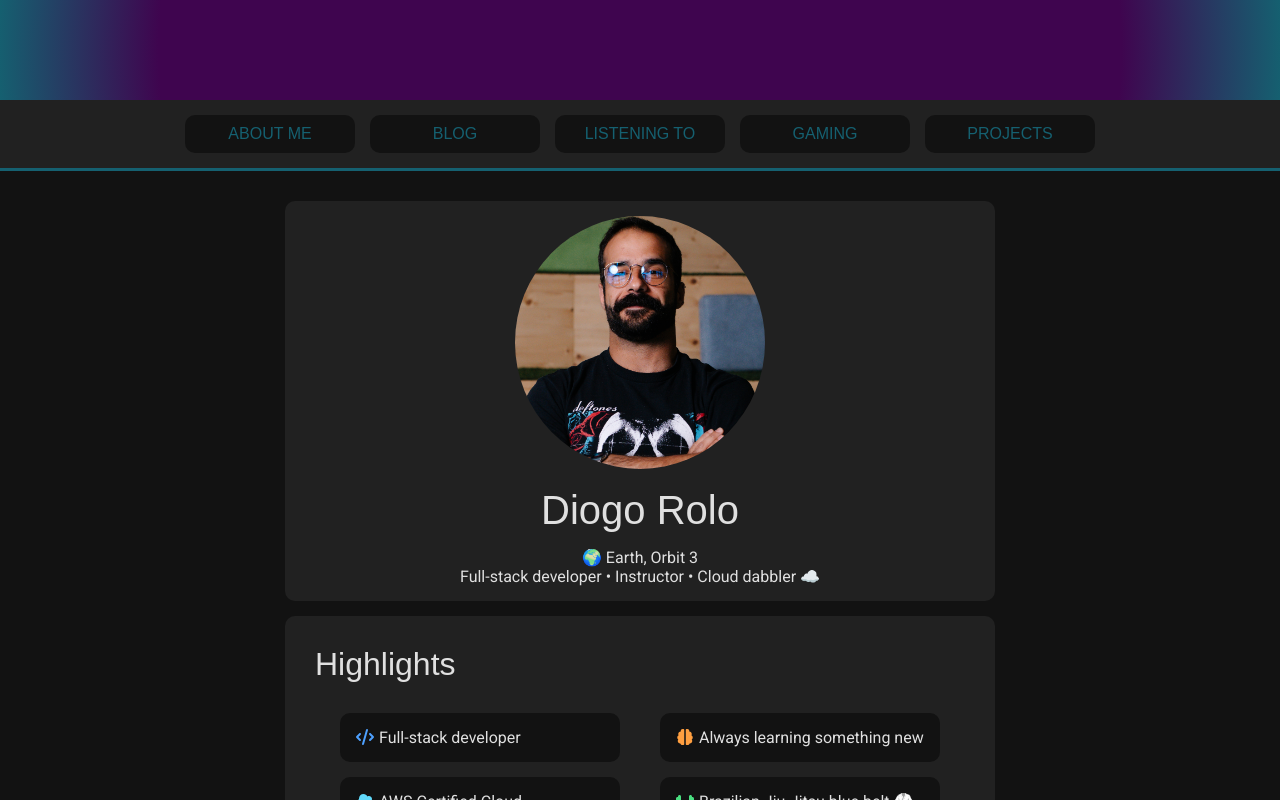
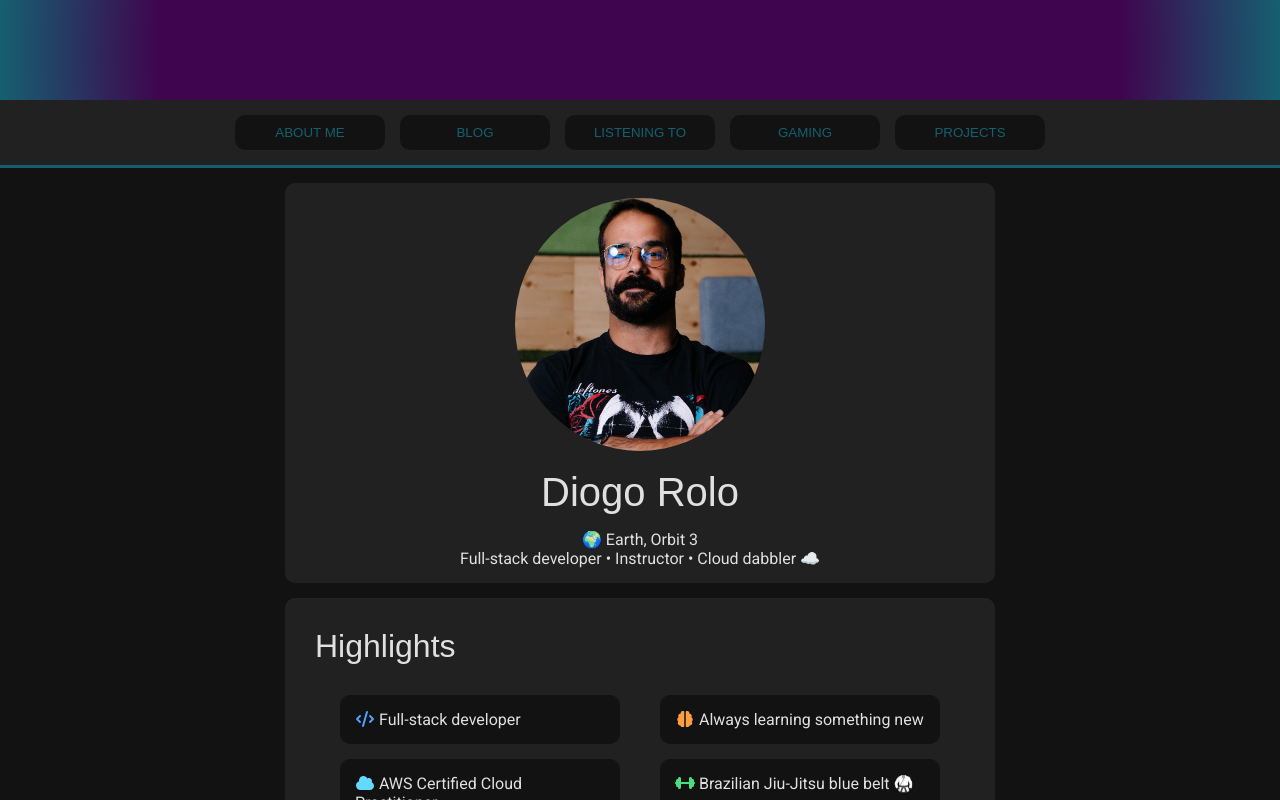
Before and after one commit to RoloMiniCoder/my-profile, a React (Vite) app: page / in a window 1280 px wide. Shown: the top 800 px of the page. Built offline with nearby package versions, Linux system fonts and the light colour scheme; no server answers; a web font is replaced by a local one.

Commit message:
Refactor top navigation

```diff
--- a/src/App.jsx
+++ b/src/App.jsx
@@ -2,7 +2,8 @@ import {
   BrowserRouter as Router,
   Routes,
   Route,
-  Link
+  Link,
+  useLocation
 } from 'react-router-dom';
 import useDataPollingFetching from './hooks/useDataPollingFetching';
 
@@ -25,44 +26,31 @@ function Quote() {
     </div>)
 }
 
+function Button({ buttonText, linkTo }) {
+
+  const pathname = useLocation().pathname;
+  const isActive = pathname === linkTo;
+
+  return (
+    <Link to={linkTo}>
+      <button type='button' className={`link-button ${isActive ? 'active' : ''}`}>
+        {buttonText}
+      </button>
+    </Link>
+  )
+}
+
 function App() {
-
   return (
     <Router>
       <Quote />
-      <header>
-        <nav>
-          <div>
-            <ul id='top-nav'>
-              <Link to="/aboutme" className='link'>
-                <li>
-                  ABOUT ME
-                </li>
-              </Link>
-              <Link to="/blog" className='link'>
-                <li>
-                  BLOG
-                </li>
-              </Link>
-              <Link to="/music" className='link'>
-                <li>
-                  LISTENING TO
-                </li>
-              </Link>
-              <Link to="/gaming" className='link'>
-                <li>
-                  GAMING
-                </li>
-              </Link>
-              <Link to="/projects" className='link'>
-                <li>
-                  PROJECTS
-                </li>
-              </Link>
-            </ul>
-          </div>
-        </nav>
-      </header>
+      <nav id='top-nav'>
+        <Button buttonText='ABOUT ME' linkTo='/aboutme' />
+        <Button buttonText='BLOG' linkTo='/blog' />
+        <Button buttonText='LISTENING TO' linkTo='/music' />
+        <Button buttonText='GAMING' linkTo='/gaming' />
+        <Button buttonText='PROJECTS' linkTo='/projects' />
+      </nav>
 
       <div id="body">
         <div id="content">
--- a/src/style.css
+++ b/src/style.css
@@ -97,12 +97,14 @@ strong {
 }
 
 blockquote {
-  margin: 1em 0; /* Vertical spacing */
-  padding-left: 1em;
-  border-left: 4px solid #156070; /* Accent color border */
-  font-style: italic;
-  font-size: 1em;
-  color: #4a4a4a;
+    margin: 1em 0;
+    /* Vertical spacing */
+    padding-left: 1em;
+    border-left: 4px solid #156070;
+    /* Accent color border */
+    font-style: italic;
+    font-size: 1em;
+    color: #4a4a4a;
 }
 
 .track-list {
@@ -140,19 +142,17 @@ blockquote {
 
 #top-nav {
     display: flex;
-    flex-flow: row;
     flex-wrap: wrap;
     justify-content: center;
     gap: 15px;
     padding: 15px;
     border-bottom: solid #156070;
+    background-color: #212121;
 }
 
-#top-nav .link li {
+#top-nav .link-button {
     padding: 10px;
-}
-
-#top-nav li {
+    border: 0px;
     border-radius: 10px;
     background-color: #121212;
     color: #156070;
@@ -166,7 +166,8 @@ blockquote {
         background-color 1s, color 1s;
 }
 
-#top-nav li:hover {
+#top-nav .link-button:hover,
+#top-nav .link-button.active {
     background-color: #3f054f;
     color: #CAA8F5;
 }
```
